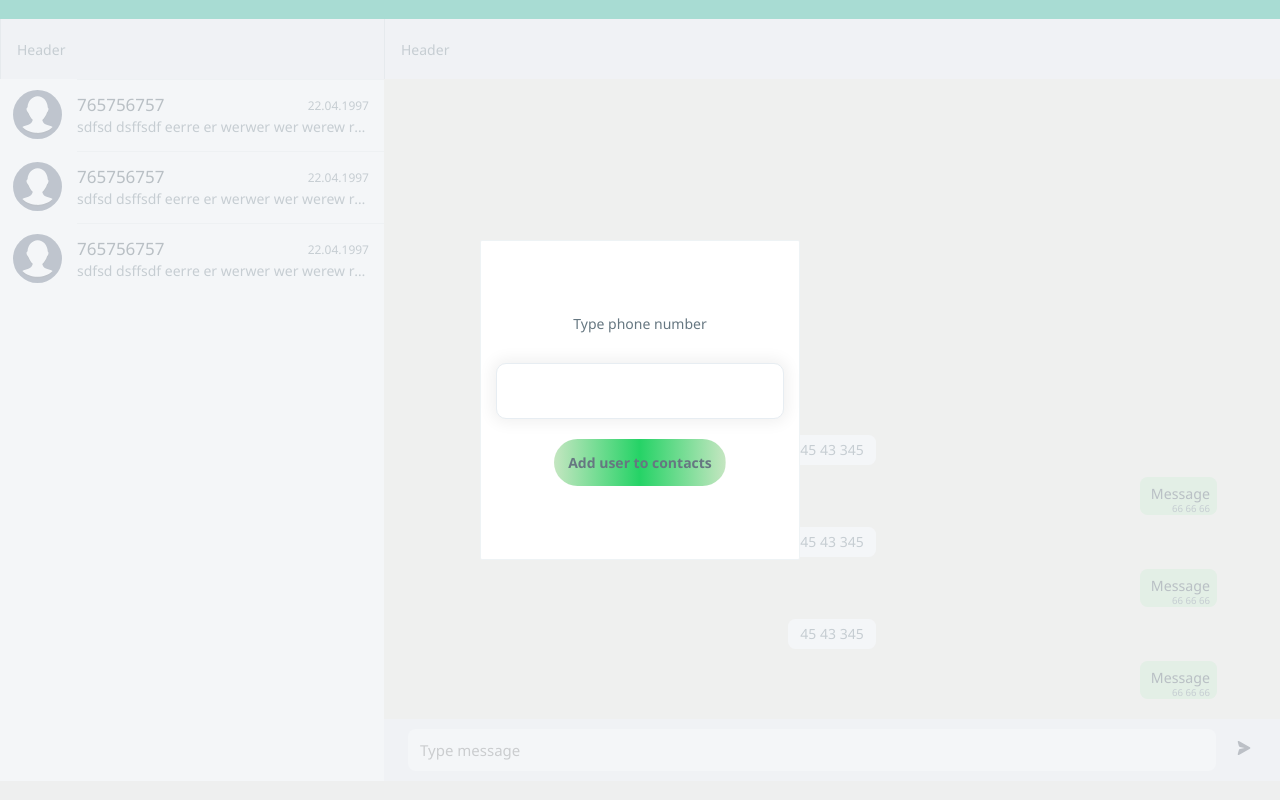
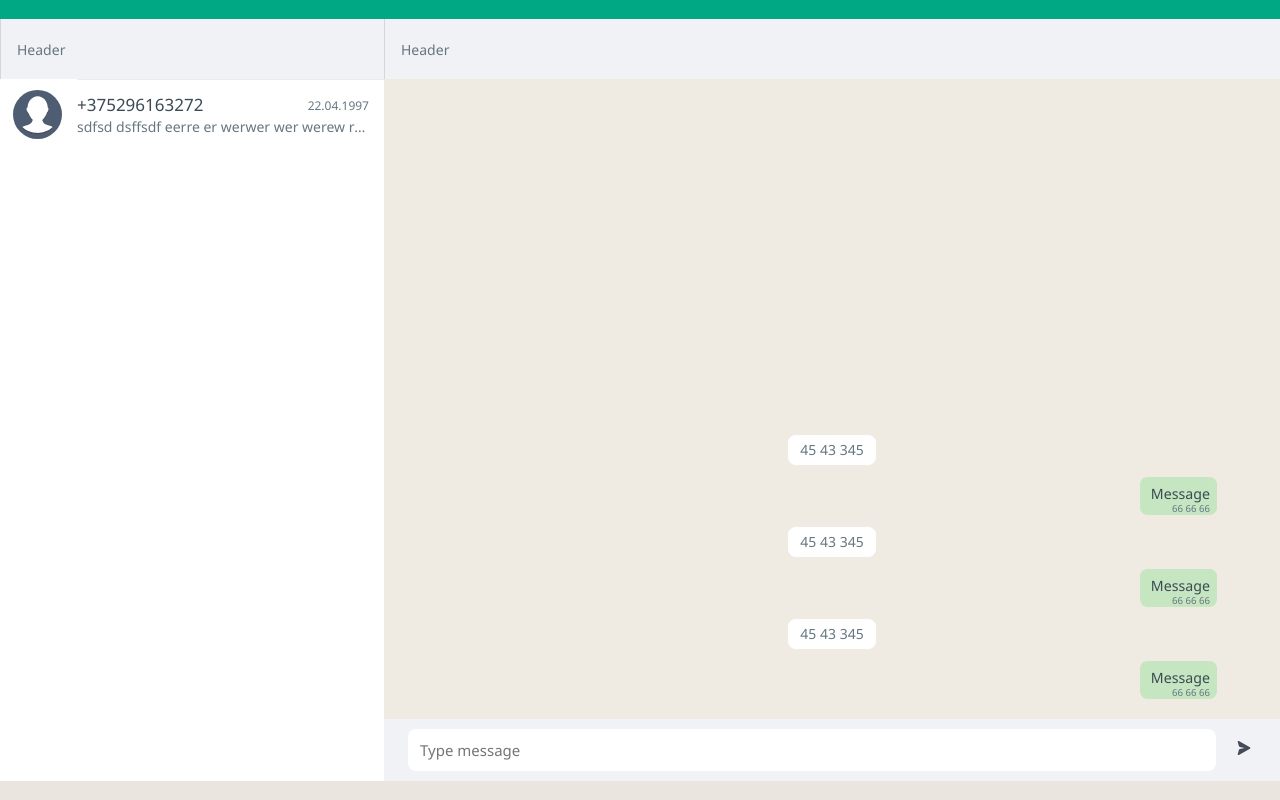
Before and after one commit to AnastasiyaDev97/whatsapp, a React (Create React App) app: page / in a window 1280 px wide. Built offline with nearby package versions, Linux system fonts and the light colour scheme.

Commit message:
feat: add active chat

```diff
--- a/src/components/Dialogs/Dialogs.module.scss
+++ b/src/components/Dialogs/Dialogs.module.scss
@@ -104,3 +104,7 @@
   text-overflow: ellipsis;
   white-space: nowrap;
 }
+
+.activeDialog {
+  background-color: $activeBckgrColor;
+}
--- a/src/components/Dialogs/index.tsx
+++ b/src/components/Dialogs/index.tsx
@@ -1,21 +1,57 @@
+import { memo, useCallback } from 'react';
+
 import style from './Dialogs.module.scss';
 
 import userAvatar from 'assets/defaultUserIcon.svg';
+import { useAppDispatch, useAppSelector } from 'store';
+import { setActiveChat } from 'store/reducers/chat';
 import { ReturnComponentType } from 'types';
 
+type DialogType = {
+  isActive: boolean;
+  userPhone: string;
+  onSetActiveChatClick: (userPhone: string) => void;
+};
+
 export const Dialogs = (): ReturnComponentType => {
+  const contacts = useAppSelector(state => state.contacts.contacts);
+  const activeChat = useAppSelector(state => state.chat.activeChat);
+
+  const dispatch = useAppDispatch();
+
+  const onSetActiveChatClick = useCallback(
+    (userPhone: string) => {
+      dispatch(setActiveChat({ activeChat: userPhone }));
+    },
+    [dispatch],
+  );
+
   return (
     <div className={style.dialogsWrapper}>
-      <Dialog />
-      <Dialog />
-      <Dialog />
+      {contacts?.map(contact => (
+        <Dialog
+          key={contact}
+          userPhone={contact}
+          isActive={contact === activeChat}
+          onSetActiveChatClick={onSetActiveChatClick}
+        />
+      ))}
     </div>
   );
 };
 
-const Dialog = (): ReturnComponentType => {
+const Dialog = memo(
+  ({ userPhone, isActive, onSetActiveChatClick }: DialogType): ReturnComponentType => {
+    const onDialogClick = (): void => {
+      onSetActiveChatClick(userPhone);
+    };
+
+    const dialogWrapperStyle = `${style.dialogWrapper} ${
+      isActive ? style.activeDialog : ''
+    }`;
+
     return (
-    <div className={style.dialogWrapper}>
+      <div className={dialogWrapperStyle} onClick={onDialogClick}>
         <div className={style.avatarBlock}>
           <div className={style.avatarWrapper}>
             <img src={userAvatar} alt="user avatar" className={style.avatar} />
@@ -23,7 +59,7 @@ const Dialog = (): ReturnComponentType => {
         </div>
         <div className={style.messageBlock}>
           <div className={style.headerMessageBlock}>
-          <span className={style.userName}>765756757</span>
+            <span className={style.userName}>{userPhone}</span>
             <span className={style.date}>22.04.1997</span>
           </div>
           <span className={style.messageWrapper}>
@@ -34,4 +70,5 @@ const Dialog = (): ReturnComponentType => {
         </div>
       </div>
     );
-};
+  },
+);
--- a/src/store/index.ts
+++ b/src/store/index.ts
@@ -4,6 +4,7 @@ import { useDispatch, useSelector } from 'react-redux';
 import type { TypedUseSelectorHook } from 'react-redux';
 
 import app from './reducers/app';
+import chat from './reducers/chat';
 import contacts from './reducers/contacts';
 
 import { clientAPI } from 'api';
@@ -13,6 +14,7 @@ export const store = configureStore({
     [clientAPI.reducerPath]: clientAPI.reducer,
     app,
     contacts,
+    chat,
   },
   middleware: getDefaultMiddleware =>
     getDefaultMiddleware().concat([clientAPI.middleware]),
--- /dev/null
+++ b/src/store/reducers/chat.ts
@@ -0,0 +1,26 @@
+import { createSlice } from '@reduxjs/toolkit';
+import type { PayloadAction } from '@reduxjs/toolkit';
+
+import { Nullable } from 'types';
+
+const initialState = {
+  activeChat: null as Nullable<string>,
+};
+
+type InitialStateType = typeof initialState;
+
+export const chatSlice = createSlice({
+  name: 'chat',
+  initialState,
+  reducers: {
+    setActiveChat: (
+      state: InitialStateType,
+      action: PayloadAction<{ activeChat: Nullable<string> }>,
+    ) => {
+      state.activeChat = action.payload.activeChat;
+    },
+  },
+});
+
+export const { setActiveChat } = chatSlice.actions;
+export default chatSlice.reducer;
--- a/src/store/reducers/contacts.ts
+++ b/src/store/reducers/contacts.ts
@@ -1,13 +1,15 @@
 import { createSlice } from '@reduxjs/toolkit';
 import type { PayloadAction } from '@reduxjs/toolkit';
 
+type ContactType = { number: string; message: 'string' };
+
 const initialState = {
-  contacts: [] as string[],
+  contacts: ['+375296163272'] as string[],
 };
 
 type InitialStateType = typeof initialState;
 
-export const appSlice = createSlice({
+export const contactsSlice = createSlice({
   name: 'contacts',
   initialState,
   reducers: {
@@ -20,5 +22,5 @@ export const appSlice = createSlice({
   },
 });
 
-export const { addContact } = appSlice.actions;
-export default appSlice.reducer;
+export const { addContact } = contactsSlice.actions;
+export default contactsSlice.reducer;
```
Also changed, not shown: src/styles/mixins.scss (deleted, +0 -10 lines). Lines whose indentation alone changed are shown as unchanged.
